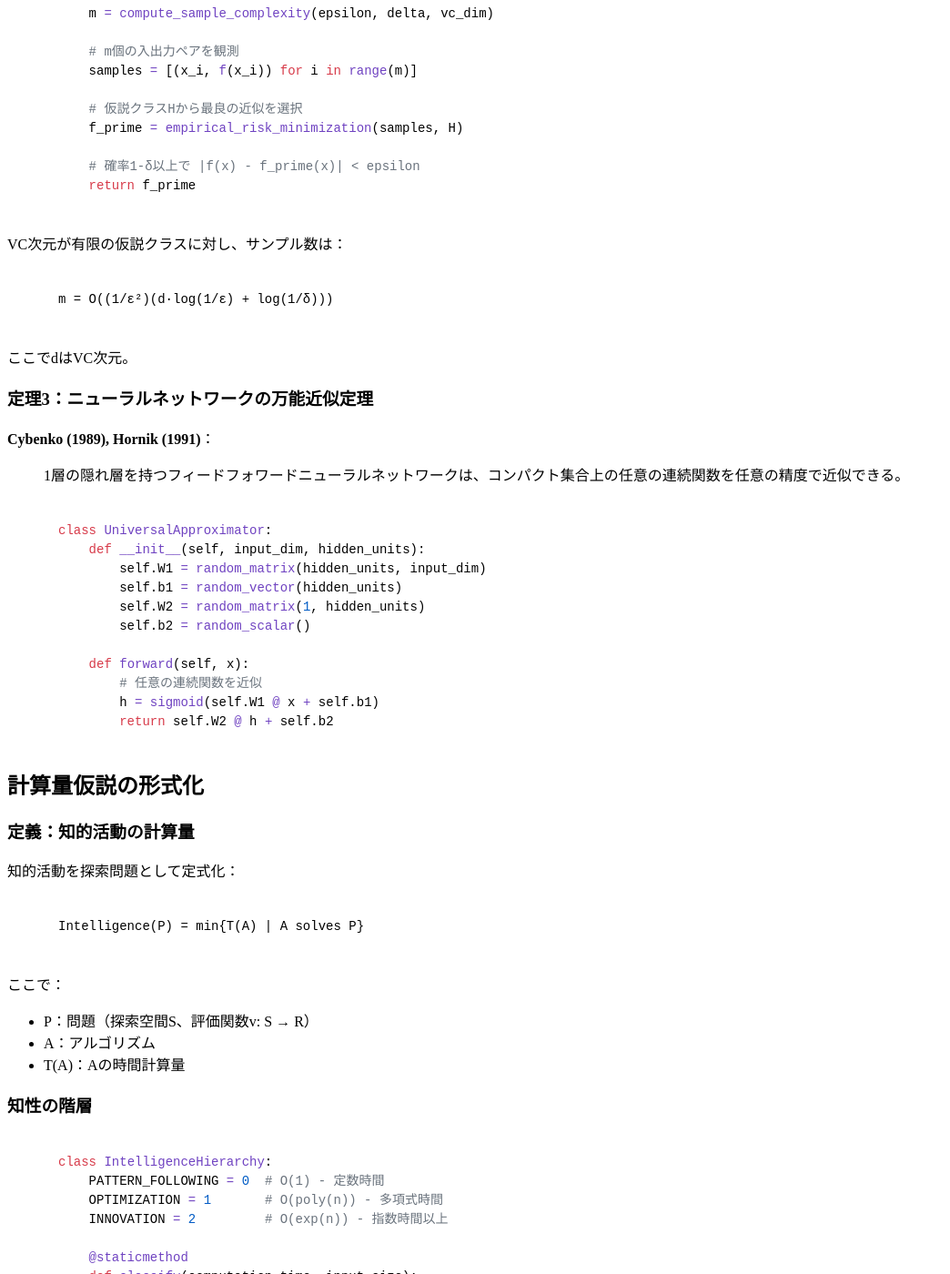
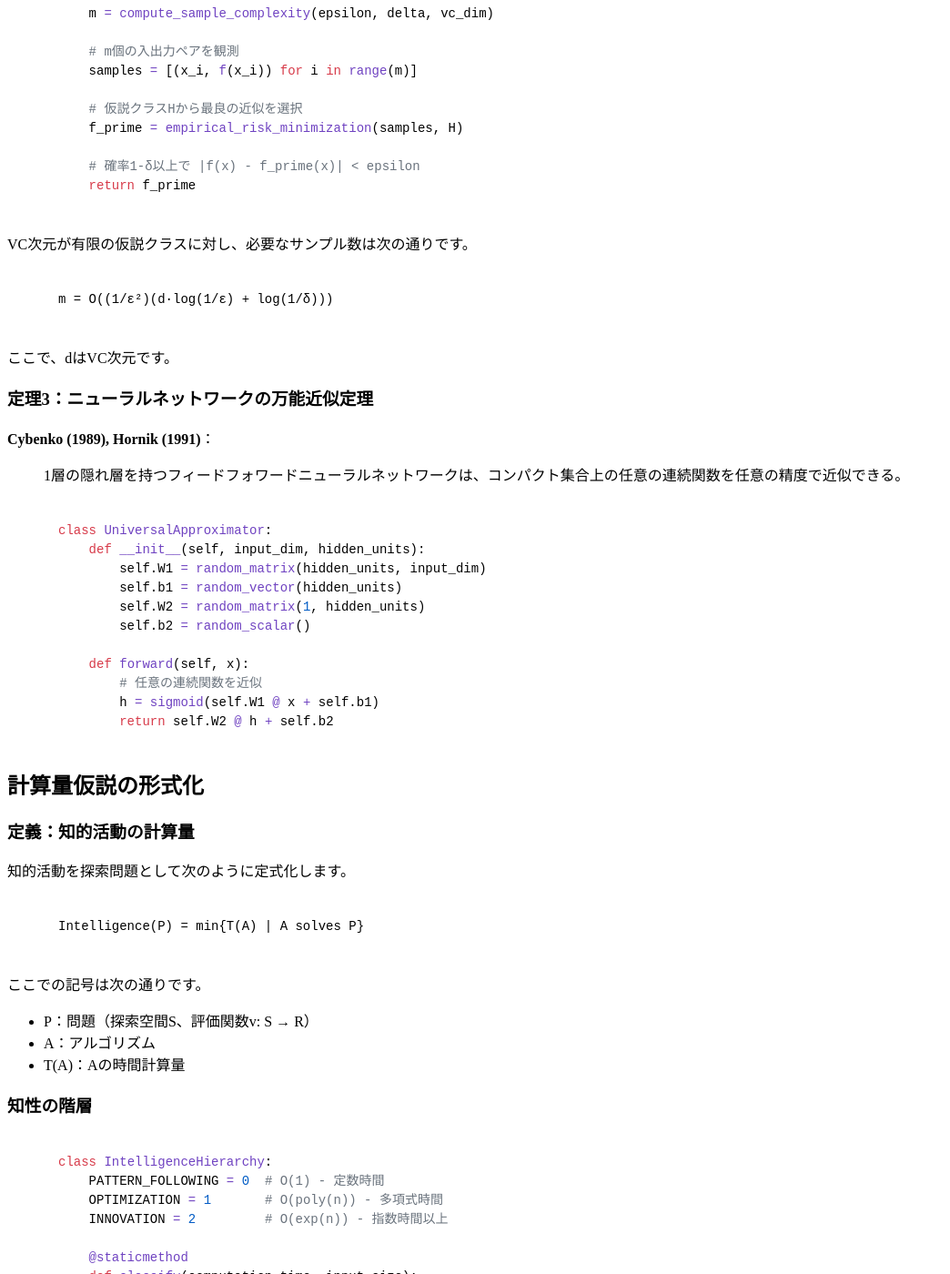
Before and after one commit to itdojp/computational-physicalism-book, a Jekyll site: the page built from docs/chapters/chapter02/index.md, in a window 1280 px wide and 1400 px high, scrolled down 1818 px. Shown: the whole window at 91% size, without its empty margins (0-1044 px from the left). Built offline with Jekyll 4.4.1, drawn with Linux system fonts in a browser that asks for light colours; some of the changed text lies outside the part shown.

Commit message:
Stage3: 表現・スタイル微調整（第2章） (#84)

````diff
--- a/docs/chapters/chapter02/index.md
+++ b/docs/chapters/chapter02/index.md
@@ -67,11 +67,11 @@ def pac_approximation(f, epsilon, delta):
     return f_prime
 ```
 
-VC次元が有限の仮説クラスに対し、サンプル数は：
+VC次元が有限の仮説クラスに対し、必要なサンプル数は次の通りです。
 ```
 m = O((1/ε²)(d·log(1/ε) + log(1/δ)))
 ```
-ここでdはVC次元。
+ここで、dはVC次元です。
 
 ### 定理3：ニューラルネットワークの万能近似定理
 
@@ -96,13 +96,13 @@ class UniversalApproximator:
 
 ### 定義：知的活動の計算量
 
-知的活動を探索問題として定式化：
+知的活動を探索問題として次のように定式化します。
 
 ```
 Intelligence(P) = min{T(A) | A solves P}
 ```
 
-ここで：
+ここでの記号は次の通りです。
 - P：問題（探索空間S、評価関数v: S → R）
 - A：アルゴリズム
 - T(A)：Aの時間計算量
@@ -228,7 +228,7 @@ def goedel_response():
 **反論**：「主観的体験は計算では捉えられない」
 
 **応答**：
-本理論は機能主義的立場を取る。重要なのは入出力の一致であり、内的体験の同一性は工学的には無関係。
+本理論は機能主義的立場を取ります。重要なのは入出力の一致であり、内的体験の同一性は工学的には無関係です。
 
 ```python
 def functional_equivalence_suffices():
@@ -258,7 +258,7 @@ def functional_equivalence_suffices():
 
 ## 結論
 
-計算可能性理論の観点から、人間の知的活動は：
+計算可能性理論の観点から、人間の知的活動は次のように整理できます。
 
 1. **有限の計算過程**として記述可能
 2. **万能近似定理**により任意精度で近似可能
````
